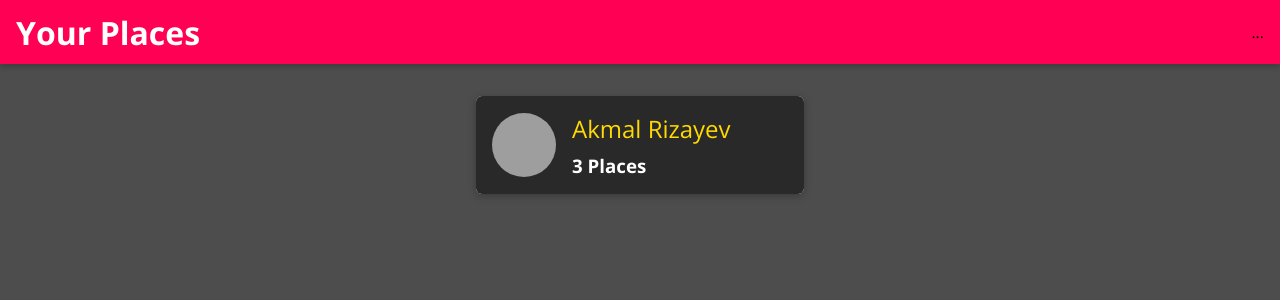
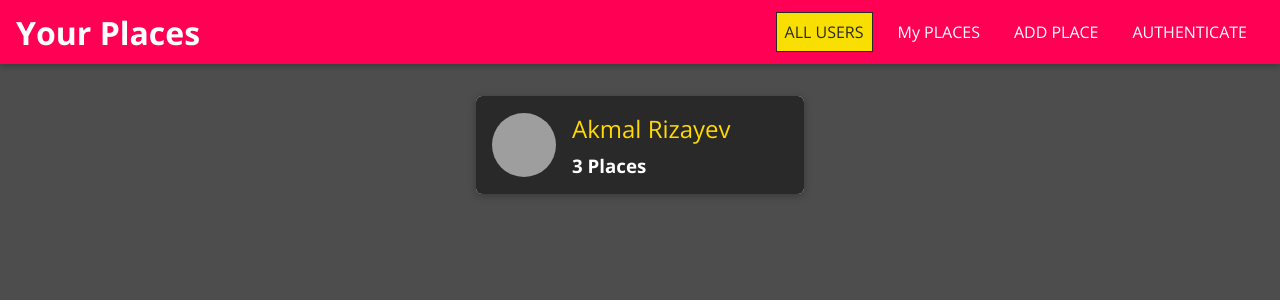
Before and after one commit to akmalrizaev/picmap, a React (Create React App) app: page / in a window 1280 px wide. Shown: the top 300 px of the page. Built offline with nearby package versions, Linux system fonts and the light colour scheme; grey boxes are pictures that could not be loaded.

Commit message:
Adding Navlinks

```diff
--- a/src/shared/components/Navigation/MainNavigation.js
+++ b/src/shared/components/Navigation/MainNavigation.js
@@ -2,6 +2,7 @@
 import { Link } from 'react-router-dom';
 
 import MainHeader from './MainHeader';
+import NavLinks from './NavLinks';
 import './MainNavigation.css';
 
 function MainNavigation(props) {
@@ -15,7 +16,9 @@
       <h1 className="main-navigation__title">
         <Link to="/">Your Places</Link>
       </h1>
-      <nav>...</nav>
+      <nav>
+        <NavLinks />
+      </nav>
     </MainHeader>
   );
 }
--- a/src/shared/components/Navigation/NavLinks.js
+++ b/src/shared/components/Navigation/NavLinks.js
@@ -0,0 +1,27 @@
+import React from 'react';
+import { NavLink } from 'react-router-dom';
+
+import './NavLinks.css';
+
+function NavLinks(props) {
+  return (
+    <ul className="nav-links">
+      <li>
+        <NavLink to="/" exact>
+          ALL USERS
+        </NavLink>
+      </li>
+      <li>
+        <NavLink to="/u1/places">My PLACES</NavLink>
+      </li>
+      <li>
+        <NavLink to="/places/new">ADD PLACE</NavLink>
+      </li>
+      <li>
+        <NavLink to="/auth">AUTHENTICATE</NavLink>
+      </li>
+    </ul>
+  );
+}
+
+export default NavLinks;
```
